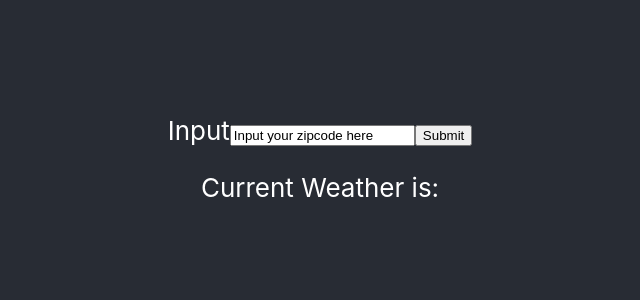
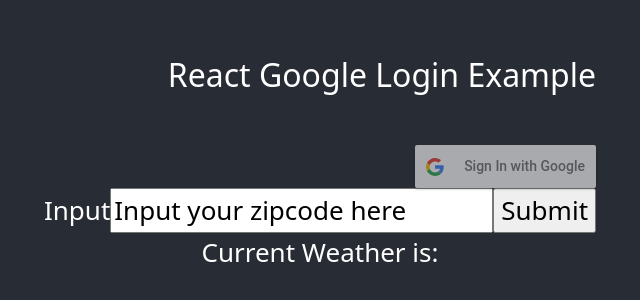
Before and after one commit to d-gracia/A4-Group2, a React (Create React App) app in the folder Final_Project/flask_react/: page / in a window 1280 px wide. Shown: the part 228-528 px from the top of the page, without its empty margins (320-960 px from the left). Built offline with nearby package versions, Linux system fonts and the light colour scheme.

Commit message:
google auth

```diff
--- a/Final_Project/flask_react/package.json
+++ b/Final_Project/flask_react/package.json
@@ -8,8 +8,10 @@
     "@testing-library/react": "^13.0.1",
     "@testing-library/user-event": "^13.5.0",
     "axios": "^0.26.1",
+    "bootstrap": "^5.1.3",
     "react": "^18.0.0",
     "react-dom": "^18.0.0",
+    "react-google-login": "^5.2.2",
     "react-scripts": "4.0.3",
     "web-vitals": "^2.1.4"
   },
--- a/Final_Project/flask_react/src/App.css
+++ b/Final_Project/flask_react/src/App.css
@@ -1,16 +1,10 @@
-.App {
+.Form {
   text-align: center;
 }
 
-.App-logo {
-  height: 40vmin;
-  pointer-events: none;
-}
-
-@media (prefers-reduced-motion: no-preference) {
-  .App-logo {
-    animation: App-logo-spin infinite 20s linear;
-  }
+.Auth {
+  min-height: 10vh;
+  text-align: right;
 }
 
 .App-header {
@@ -21,18 +15,5 @@
   align-items: center;
   justify-content: center;
   font-size: calc(10px + 2vmin);
-  color: white;
+  color: rgb(255, 255, 255);
 }
-
-.App-link {
-  color: #61dafb;
-}
-
-@keyframes App-logo-spin {
-  from {
-    transform: rotate(0deg);
-  }
-  to {
-    transform: rotate(360deg);
-  }
-}
--- a/Final_Project/flask_react/src/App.js
+++ b/Final_Project/flask_react/src/App.js
@@ -1,6 +1,9 @@
 import { useState } from 'react'
 import axios from "axios";
 import './App.css';
+import { Component } from "react";
+import "../node_modules/bootstrap/dist/css/bootstrap.min.css";
+import GoogleLoginComponent from "./googlebutton.component";
 
 function POST(path, data) {
   return fetch(`http://localhost:5000${path}`,
@@ -34,9 +37,15 @@ function App(props) {
   }
 
   return (
+
     <div className="App">
     <header className="App-header">
     <form className="Form">
+
+    <div className="Auth">
+        <h2>React Google Login Example</h2>
+        <GoogleLoginComponent />
+    </div>
 
     <label>Input</label>
     <input value={text} onChange={onChange} />
@@ -45,8 +54,7 @@ function App(props) {
     <p>Current Weather is: <b>{name}</b></p>
     </header>
     </div>
-  )
-
+    )
 }
 
 export default App;
--- /dev/null
+++ b/Final_Project/flask_react/src/googlebutton.component.js
@@ -0,0 +1,76 @@
+// https://www.freakyjolly.com/google-signin-login-button-in-react-js-example-using-react-google_login-package/
+
+
+import React, { Component } from "react";
+import { GoogleLogin, GoogleLogout } from "react-google-login";
+
+const CLIENT_ID =
+  "239855063895-e9ogr77ne089crdv675k8antmal00r6l.apps.googleusercontent.com";
+
+class GoogleLoginComponent extends Component {
+  constructor() {
+    super();
+    this.state = {
+      isLoggedIn: false,
+      userInfo: {
+        name: "",
+        emailId: "",
+      },
+    };
+  }
+
+  // Success Handler
+  responseGoogleSuccess = (response) => {
+    console.log();
+    let userInfo = {
+      name: response.profileObj.name,
+      emailId: response.profileObj.email,
+    };
+    this.setState({ userInfo, isLoggedIn: true });
+  };
+
+  // Error Handler
+  responseGoogleError = (response) => {
+    console.log(response);
+  };
+
+  // Logout Session and Update State
+  logout = (response) => {
+    console.log(response);
+    let userInfo = {
+      name: "",
+      emailId: "",
+    };
+    this.setState({ userInfo, isLoggedIn: false });
+  };
+
+  render() {
+    return (
+      <div className="row mt-5">
+        <div className="col-md-12">
+          {this.state.isLoggedIn ? (
+            <div>
+              <h1>Welcome, {this.state.userInfo.name}</h1>
+
+              <GoogleLogout
+                clientId={CLIENT_ID}
+                buttonText={"Logout"}
+                onLogoutSuccess={this.logout}
+              ></GoogleLogout>
+            </div>
+          ) : (
+            <GoogleLogin
+              clientId={CLIENT_ID}
+              buttonText="Sign In with Google"
+              onSuccess={this.responseGoogleSuccess}
+              onFailure={this.responseGoogleError}
+              isSignedIn={true}
+              cookiePolicy={"single_host_origin"}
+            />
+          )}
+        </div>
+      </div>
+    );
+  }
+}
+export default GoogleLoginComponent;
```
Also changed, not shown: 2 other files (tests, documents, lock files or other folders).
